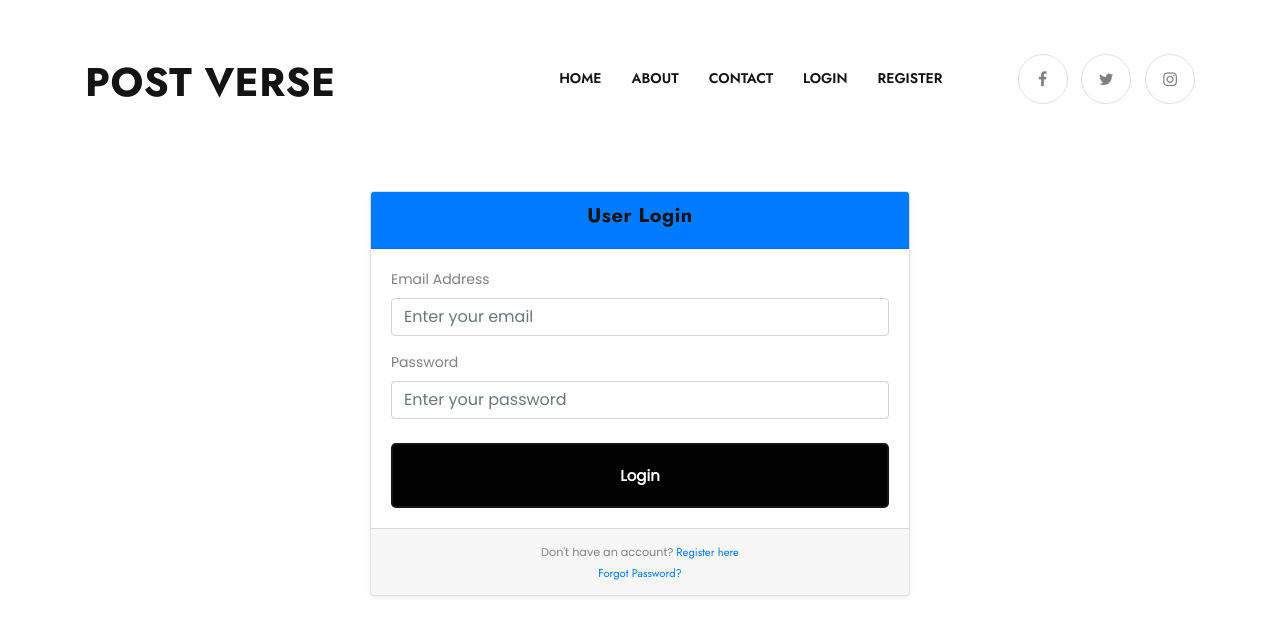
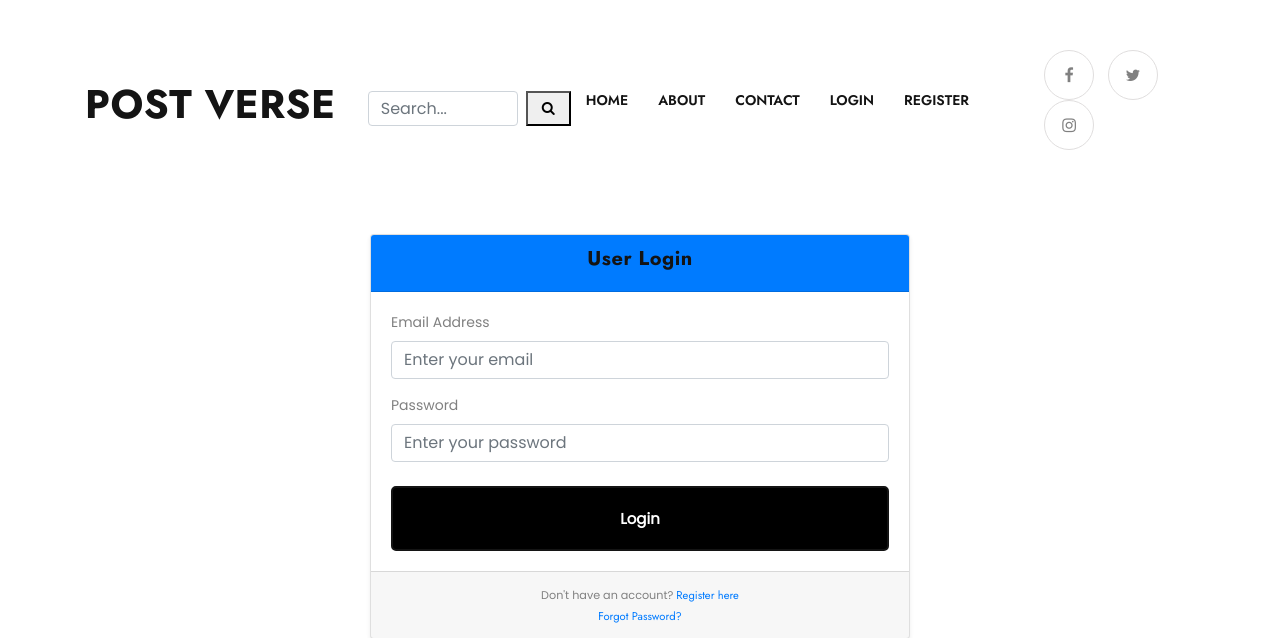
Before and after one commit to tngmait12/post-verse, a PHP site: page /post-verse/login.php in a window 1280 px wide. Shown: the top 638 px of the page. Run offline with PHP 8.4, Linux system fonts and the light colour scheme; some libraries are stand-ins or nearby versions.

Commit message:
Update navbar.php

```diff
--- a/includes/navbar.php
+++ b/includes/navbar.php
@@ -11,6 +11,27 @@
       <span class="icon-bar"></span>
     </button>
     <div class="collapse navbar-collapse nav-list" id="mainNav">
+
+
+    <!-- Search -->
+    <form class="d-flex align-items-center ml-3" method="GET" action="search_advanced.php" style="gap: 8px;">
+
+    <input class="form-control"
+           type="search"
+           name="q"
+           placeholder="Search..."
+           aria-label="Search"
+           required
+           style="height: 35px; width: 150px;">
+
+    <button class=" d-flex align-items-center justify-content-center"
+        type="submit"
+        style="height: 35px; width: 45px; padding: 0;">
+    <i class="fa fa-search"></i>
+</button>
+
+</form>
+
       <!-- Navigation Links -->
       <ul class="navbar-nav ml-auto">
         <li class="nav-item">
```
